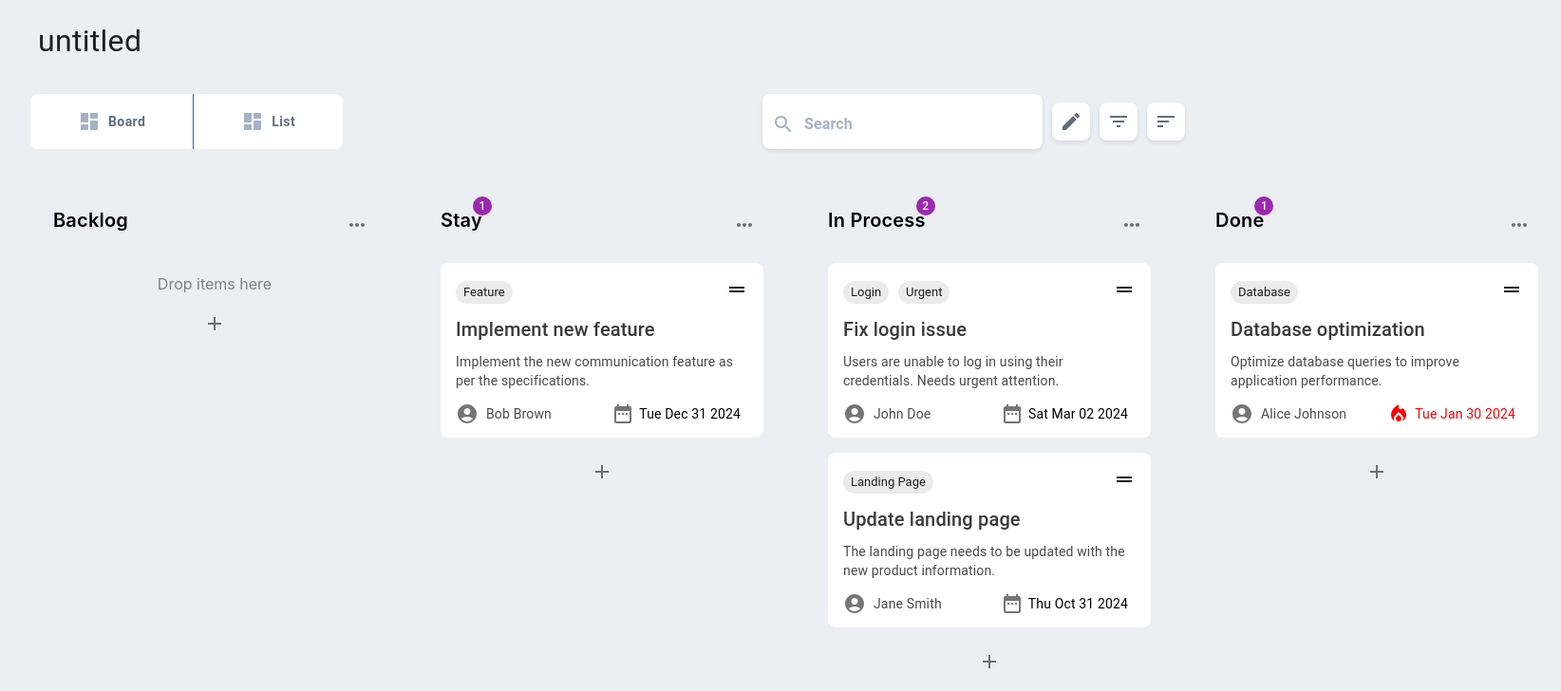
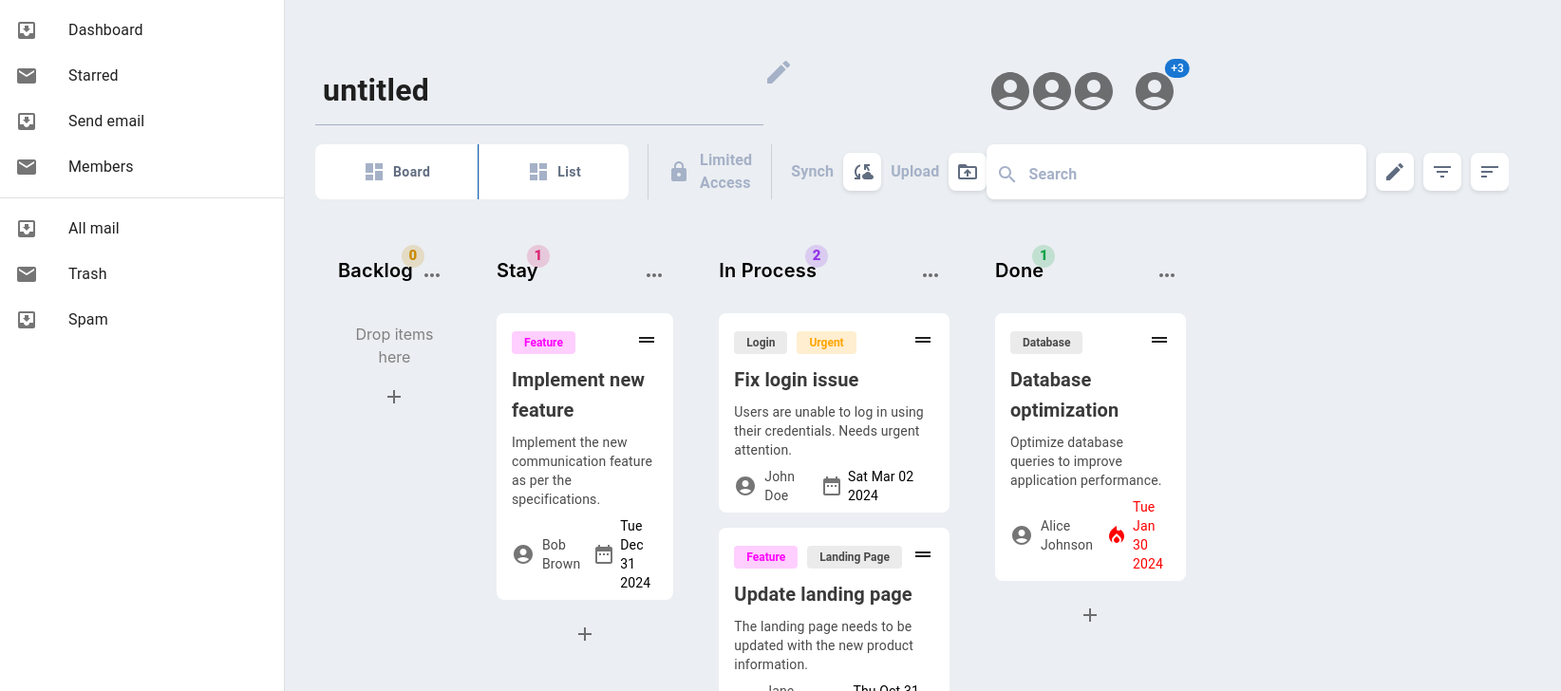
Before and after one commit to Billy1106/EasyKanban, a React (Vite) app in the folder frontend/: page / in a window 1280 px wide. Shown: the top 728 px of the page at 95% size, 1644 px wide, since content can reach past the window. Built offline with nearby package versions, Linux system fonts and the light colour scheme.

Commit message:
feat(dashboard):refactored sidebar

```diff
--- a/frontend/src/components/board/Dashboard.tsx
+++ b/frontend/src/components/board/Dashboard.tsx
@@ -19,7 +19,9 @@ import { useEffect, useState } from "react";
 import TaskCard from "./TaskCard";
 import DashBoardHeader from "./DashboardHeader";
 import { sortTasks, sortByDeadline } from "../../utils/taskUtils.ts";
-import { MODE } from ".";
+import DashboardSidebar from "./DashboardSidebar";
+
+const drawerWidth = 300;
 
 function Dashboard() {
   const [tasks, setTasks] = useState<Task[]>([
@@ -47,7 +49,7 @@ function Dashboard() {
       status: STATE.INPROGRESS,
       deadline: "2024-10-31:20:20:00",
       startedAt: "2024-01-10:20:20:00",
-      tags: ["Landing Page"],
+      tags: ["Feature", "Landing Page"],
     },
     {
       id: "task3",
@@ -76,13 +78,16 @@ function Dashboard() {
       tags: ["Feature"],
     },
   ]);
+
   const [visibleTasks, setVisibleTasks] = useState<Task[]>([...tasks]);
   const dropAnimation: DropAnimation = {
     ...defaultDropAnimation,
   };
   const [activeId, setActiveId] = useState(null);
-  const [displayMode, setDisplayMode] = useState<MODE>(MODE.BOARD);
+  // const [displayMode, setDisplayMode] = useState<MODE>(MODE.BOARD);
+  const [sidebarOpen, setSidebarOpen] = useState<boolean>(true);
   const columns = [STATE.BACKLOG, STATE.STAY, STATE.INPROGRESS, STATE.DONE];
+
   const sensors = useSensors(
     useSensor(PointerSensor),
     useSensor(KeyboardSensor, {
@@ -92,6 +97,7 @@ function Dashboard() {
   useEffect(() => {
     setVisibleTasks([...sortTasks(tasks, sortByDeadline)]);
   }, []);
+
   function handleDragOver(event) {
     const { active, over } = event;
     const sourceColumn = findColumnByTaskId(active.id);
@@ -119,8 +125,8 @@ function Dashboard() {
 
   function handleDragEnd(event) {
     const { active, over } = event;
-    const sourceColumn = findColumnByTaskId(active.id);
-    const destinationColumn = findColumnByTaskId(over.id);
+    const sourceColumn = findColumnByTaskId(active?.id);
+    const destinationColumn = findColumnByTaskId(over?.id);
     if (sourceColumn && destinationColumn) {
       setActiveId(null);
     }
@@ -130,6 +136,10 @@ function Dashboard() {
     const { active } = event;
     const { id } = active;
     setActiveId(id);
+  }
+
+  function handleSidebarToggle(isOpen: boolean) {
+    setSidebarOpen(isOpen);
   }
 
   function handleVisibleTasksUpdated(tasks: Task[]) {
@@ -145,7 +155,26 @@ function Dashboard() {
   }
 
   return (
-    <Container maxWidth="xl">
+    <Container maxWidth={false}>
+      <DashboardSidebar
+        drawerWidth={drawerWidth}
+        isOpen={sidebarOpen}
+        handleSidebarToggle={handleSidebarToggle}
+      />
+      <Box
+        sx={{
+          display: "flex",
+          flexDirection: "column",
+          justifyContent: "center",
+        }}
+        style={{ padding: "0px" }}
+      >
+        <Box
+          style={{
+            transition: "margin 250ms ease-out",
+            marginLeft: sidebarOpen ? `${drawerWidth}px` : "0",
+          }}
+        >
           <Box
             sx={{
               marginBottom: 5,
@@ -162,7 +191,7 @@ function Dashboard() {
               flexDirection: "row",
               justifyContent: "space-between",
               alignItems: "flex-start",
-          gap: "20px",
+              gap: "0px",
             }}
           >
             <DndContext
@@ -188,6 +217,8 @@ function Dashboard() {
               </DragOverlay>
             </DndContext>
           </Box>
+        </Box>
+      </Box>
     </Container>
   );
 }
--- a/frontend/src/components/board/DashboardHeader.tsx
+++ b/frontend/src/components/board/DashboardHeader.tsx
@@ -1,8 +1,10 @@
 import {
+  Badge,
   Box,
   Button,
   ButtonGroup,
   Container,
+  Divider,
   IconButton,
   TextField,
   Typography,
@@ -16,6 +18,10 @@ import FilterListIcon from "@mui/icons-material/FilterList";
 import SortIcon from "@mui/icons-material/Sort";
 import { Task } from ".";
 import SortButtonDialog from "./dialogs/SortButtonDialog";
+import AccountCircle from "@mui/icons-material/AccountCircle";
+import LockIcon from "@mui/icons-material/Lock";
+import DriveFolderUploadIcon from "@mui/icons-material/DriveFolderUpload";
+import CloudSyncIcon from "@mui/icons-material/CloudSync";
 
 function DashBoardHeader({
   tasks,
@@ -25,8 +31,29 @@ function DashBoardHeader({
   handleVisibleTasksUpdated: (tasks: Task[]) => void;
 }) {
   const [title, setTitle] = useState<string>("untitled");
+  const [people, setPeople] = useState<string[]>([
+    "John Doe",
+    "Jane Smith",
+    "Alice Johnson",
+    "Bob Brown",
+    "Jack White",
+    "Jill Black",
+  ]);
   const [search, setSearch] = useState<string>("");
   const [sortButtonOpen, setSortButtonOpen] = useState<boolean>(false);
+
+  const peopleIcons = people.slice(0, 3).map((person, index) => (
+    <IconButton key={index}>
+      <AccountCircle
+        style={{
+          fontSize: 48,
+        }}
+        sx={{
+          marginRight: "-20px",
+        }}
+      />
+    </IconButton>
+  ));
 
   function updateTitle() {
     if (title === "") {
@@ -63,6 +90,14 @@ function DashBoardHeader({
           width: "100%",
         }}
       >
+        <Box
+          sx={{
+            display: "flex",
+            alignItems: "center",
+            justifyContent: "space-between",
+          }}
+        >
+          <Box>
             <TextField
               value={title}
               variant="standard"
@@ -70,16 +105,59 @@ function DashBoardHeader({
               onBlur={updateTitle}
               sx={{
                 padding: 1,
+                borderBottom: "1px solid #a5b1c7",
               }}
               InputProps={{
                 disableUnderline: true,
-            style: { fontSize: 32 },
+                style: { fontSize: 32, fontWeight: "600" },
               }}
             />
+            <EditIcon
+              sx={{
+                color: "#a5b1c7",
+              }}
+              style={{
+                fontSize: 32,
+              }}
+            />
+          </Box>
+          <Box
+            sx={{
+              display: "flex",
+              alignItems: "center",
+            }}
+          >
+            <Box
+              sx={{
+                marginRight: "20px",
+              }}
+            >
+              {peopleIcons}
+            </Box>
+            {people.length > 3 && (
+              <IconButton>
+                <Badge badgeContent={`+${people.length - 3}`} color="primary">
+                  <AccountCircle
+                    style={{
+                      fontSize: 48,
+                    }}
+                  />
+                </Badge>
+              </IconButton>
+            )}
+          </Box>
+        </Box>
         <Box
           sx={{
             display: "flex",
             justifyContent: "space-between",
+          }}
+        >
+          <Box
+            sx={{
+              display: "flex",
+              justifyContent: "left",
+              gap: "20px",
             }}
           >
             <ButtonGroup variant="contained" sx={{ boxShadow: "none" }}>
@@ -87,11 +165,70 @@ function DashBoardHeader({
                 <DashboardIcon sx={{ color: "#a5b1c7" }} />
                 Board
               </Button>
+              <Divider orientation="vertical" flexItem />
               <Button sx={buttonStyle}>
                 <DashboardIcon sx={{ color: "#a5b1c7" }} />
                 List
               </Button>
             </ButtonGroup>
+            <Divider orientation="vertical" flexItem />
+            <Box
+              sx={{
+                display: "flex",
+                gap: "10px",
+                alignItems: "center",
+              }}
+            >
+              <Typography
+                sx={{
+                  color: "#a5b1c7",
+                  display: "flex",
+                  alignItems: "center",
+                  gap: "10px",
+                }}
+                fontWeight={600}
+                fontSize={16}
+              >
+                <LockIcon />
+                Limited Access
+              </Typography>
+            </Box>
+            <Divider orientation="vertical" flexItem />
+            <Box
+              sx={{
+                display: "flex",
+                gap: "10px",
+                alignItems: "center",
+              }}
+            >
+              <Typography
+                sx={{ color: "#a5b1c7" }}
+                fontWeight={600}
+                fontSize={16}
+              >
+                Synch
+              </Typography>
+              <IconButton
+                sx={iconButtonStyle}
+                onClick={() => setSortButtonOpen(true)}
+              >
+                <CloudSyncIcon />
+              </IconButton>
+              <Typography
+                sx={{ color: "#a5b1c7" }}
+                fontWeight={600}
+                fontSize={16}
+              >
+                Upload
+              </Typography>
+              <IconButton
+                sx={iconButtonStyle}
+                onClick={() => setSortButtonOpen(true)}
+              >
+                <DriveFolderUploadIcon />
+              </IconButton>
+            </Box>
+          </Box>
           <Box
             sx={{
               display: "flex",
@@ -109,6 +246,7 @@ function DashBoardHeader({
                 boxShadow: "0px 2px 4px rgba(0, 0, 0, 0.1)",
                 color: "#606C80",
                 fontWeight: "600",
+                width: "400px",
               }}
               InputProps={{
                 disableUnderline: true,
@@ -120,6 +258,7 @@ function DashBoardHeader({
               }}
               label={<SearchLabel />}
             />
+
             <IconButton sx={iconButtonStyle}>
               <EditIcon />
             </IconButton>
--- /dev/null
+++ b/frontend/src/components/board/DashboardSidebar.tsx
@@ -0,0 +1,113 @@
+import * as React from "react";
+import { styled } from "@mui/material/styles";
+import Box from "@mui/material/Box";
+import Drawer from "@mui/material/Drawer";
+import Button from "@mui/material/Button";
+import List from "@mui/material/List";
+import Divider from "@mui/material/Divider";
+import ListItem from "@mui/material/ListItem";
+import ListItemButton from "@mui/material/ListItemButton";
+import ListItemIcon from "@mui/material/ListItemIcon";
+import ListItemText from "@mui/material/ListItemText";
+import InboxIcon from "@mui/icons-material/MoveToInbox";
+import MailIcon from "@mui/icons-material/Mail";
+import { useState } from "react";
+import { IconButton } from "@mui/material";
+import ArrowCircleLeftIcon from "@mui/icons-material/ArrowCircleLeft";
+
+function DashboardSidebar({
+  isOpen,
+  handleSidebarToggle,
+  drawerWidth,
+}: {
+  isOpen: boolean;
+  drawerWidth: number;
+  handleSidebarToggle: (isOpen: boolean) => void;
+}) {
+  const toggleDrawer =
+    (open: boolean) => (event: React.KeyboardEvent | React.MouseEvent) => {
+      if (
+        event.type === "keydown" &&
+        ((event as React.KeyboardEvent).key === "Tab" ||
+          (event as React.KeyboardEvent).key === "Shift")
+      ) {
+        return;
+      }
+
+      handleSidebarToggle(open);
+    };
+
+  const list = (
+    <Box
+      sx={{ width: drawerWidth }}
+      role="presentation"
+      onClick={toggleDrawer(false)}
+      onKeyDown={toggleDrawer(false)}
+    >
+      <List>
+        {["Dashboard", "Starred", "Send email", "Members"].map(
+          (text, index) => (
+            <ListItem key={text} disablePadding>
+              <ListItemButton>
+                <ListItemIcon>
+                  {index % 2 === 0 ? <InboxIcon /> : <MailIcon />}
+                </ListItemIcon>
+                <ListItemText primary={text} />
+              </ListItemButton>
+            </ListItem>
+          )
+        )}
+      </List>
+      <Divider />
+      <List>
+        {["All mail", "Trash", "Spam"].map((text, index) => (
+          <ListItem key={text} disablePadding>
+            <ListItemButton>
+              <ListItemIcon>
+                {index % 2 === 0 ? <InboxIcon /> : <MailIcon />}
+              </ListItemIcon>
+              <ListItemText primary={text} />
+            </ListItemButton>
+          </ListItem>
+        ))}
+      </List>
+    </Box>
+  );
+
+  return (
+    <Box sx={{ display: "flex" }}>
+      <Button onClick={toggleDrawer(!isOpen)}>
+        {isOpen ? (
+          <IconButton>
+            <ArrowCircleLeftIcon />
+          </IconButton>
+        ) : (
+          <IconButton>
+            <ArrowCircleLeftIcon />
+          </IconButton>
+        )}
+      </Button>
+      <Drawer
+        ModalProps={{
+          keepMounted: true, // Better open performance on mobile.
+        }}
+        anchor="left"
+        open={isOpen}
+        onClose={toggleDrawer(false)}
+        variant="persistent"
+        sx={{
+          width: drawerWidth,
+          flexShrink: 0,
+          "& .MuiDrawer-paper": {
+            width: drawerWidth,
+            boxSizing: "border-box",
+          },
+        }}
+      >
+        {list}
+      </Drawer>
+    </Box>
+  );
+}
+
+export default DashboardSidebar;
--- a/frontend/src/components/board/TaskCard.tsx
+++ b/frontend/src/components/board/TaskCard.tsx
@@ -12,7 +12,7 @@ import AccountCircleIcon from "@mui/icons-material/AccountCircle";
 import DateRangeIcon from "@mui/icons-material/DateRange";
 import { useSortable } from "@dnd-kit/sortable";
 import { CSS } from "@dnd-kit/utilities";
-import type { Task } from ".";
+import { TAG_COLOR, type Task } from ".";
 import DragHandleIcon from "@mui/icons-material/DragHandle";
 import LocalFireDepartmentIcon from "@mui/icons-material/LocalFireDepartment";
 
@@ -52,7 +52,6 @@ function TaskCard({ task }: { task: Task }) {
   return (
     <Box
       sx={{ marginBottom: 2, display: "flex", justifyContent: "center" }}
-      ref={setNodeRef}
       style={style}
     >
       <Card
@@ -76,7 +75,14 @@ function TaskCard({ task }: { task: Task }) {
             >
               <Box sx={{ display: "flex", gap: "10px" }}>
                 {task.tags.map((tag) => (
-                  <Chip label={tag} size="small" />
+                  <Chip label={tag} key={tag} size="small" sx={{
+                    backgroundColor: TAG_COLOR[tag] + "30" ?? "#F5F5F5",
+                    color: TAG_COLOR[tag] ?? "#4a4a4a",
+                    borderRadius: "4px",
+                    fontSize: "12px",
+                    fontWeight: "600",
+                    padding: "2px 5px",
+                  }}/>
                 ))}
               </Box>
               <Box
@@ -93,6 +99,7 @@ function TaskCard({ task }: { task: Task }) {
               variant="h6"
               component="div"
               m={1}
+              fontWeight={600}
               sx={{ color: "#3a3a3a", marginLeft: "0px" }}
             >
               {task.title}
--- a/frontend/src/components/board/TaskColumn.tsx
+++ b/frontend/src/components/board/TaskColumn.tsx
@@ -1,5 +1,5 @@
 import TaskCard from "./TaskCard";
-import { Task } from ".";
+import { STATE, Task } from ".";
 import { Badge, Box, Container, IconButton, Typography } from "@mui/material";
 import { useDroppable } from "@dnd-kit/core";
 import {
@@ -10,6 +10,7 @@ import AddIcon from "@mui/icons-material/Add";
 import TaskUpdateDialog from "./dialogs/TaskUpdateDialog";
 import { useState } from "react";
 import MoreHorizIcon from "@mui/icons-material/MoreHoriz";
+import { STATE_COLOR } from ".";
 
 function TaskColumn({ tasks, title }: { tasks: Task[]; title: string }) {
   const { setNodeRef } = useDroppable({ id: title });
@@ -21,17 +22,37 @@ function TaskColumn({ tasks, title }: { tasks: Task[]; title: string }) {
   }
 
   return (
-    <Container maxWidth="xl">
+    <Container maxWidth={false}>
       <Box
         sx={{
           display: "flex",
-          gap: "10px",
           justifyContent: "space-between",
           marginTop: "20px",
           marginBottom: "20px",
         }}
       >
-        <Badge badgeContent={tasks.length} color="secondary">
+        <Badge
+          badgeContent={
+            <Box
+              sx={{
+                backgroundColor: STATE_COLOR[title as STATE] + "30",
+                color: STATE_COLOR[title as STATE],
+                borderRadius: "100%",
+                width: "8px",
+                height: "8px",
+                padding: "8px",
+                fontSize: "15px",
+                display: "flex",
+                alignItems: "center",
+                justifyContent: "center",
+                fontWeight: "900",
+              }}
+            >
+              {tasks.length}
+            </Box>
+          }
+          // The Badge component itself doesn't need additional styling for this case
+        >
           <Typography fontFamily="Inter" fontWeight="600" fontSize="20px">
             {title}
           </Typography>
@@ -50,7 +71,6 @@ function TaskColumn({ tasks, title }: { tasks: Task[]; title: string }) {
             ref={setNodeRef}
             style={{
               minHeight: "600px",
-              minWidth: "340px",
               display: "flex",
               flexDirection: "column",
             }}
@@ -66,7 +86,6 @@ function TaskColumn({ tasks, title }: { tasks: Task[]; title: string }) {
             )}
             <IconButton
               sx={{
-                maxWidth: 340,
                 borderRadius: 2,
               }}
               onClick={() => setAddTaskOpen(true)}
--- a/frontend/src/components/board/index.ts
+++ b/frontend/src/components/board/index.ts
@@ -2,12 +2,29 @@ export enum STATE {
   BACKLOG = "Backlog",
   STAY = "Stay",
   INPROGRESS = "In Process",
-  DONE = "Done"
+  DONE = "Done",
+}
+
+export const STATE_COLOR = {
+  [STATE.BACKLOG]: "#CA8A04",
+  [STATE.STAY]: "#DB2777",
+  [STATE.INPROGRESS]: "#9333EA",
+  [STATE.DONE]: "#16A34A",
+};
+
+export const TAG_COLOR = {
+  "Bug": "#FF0000",
+  "Feature": "#FF00FF",
+  "Improvement": "#0000FF",
+  "Task": "#FFFF00",
+  "Epic": "#FF00FF",
+  "Story": "#00FFFF",
+  "Urgent": "#FFA500",
 }
 
 export enum MODE {
   BOARD = "BOARD",
-  LIST = "LIST"
+  LIST = "LIST",
 }
 
 export interface Task {
```
Lines whose indentation alone changed are shown as unchanged.
